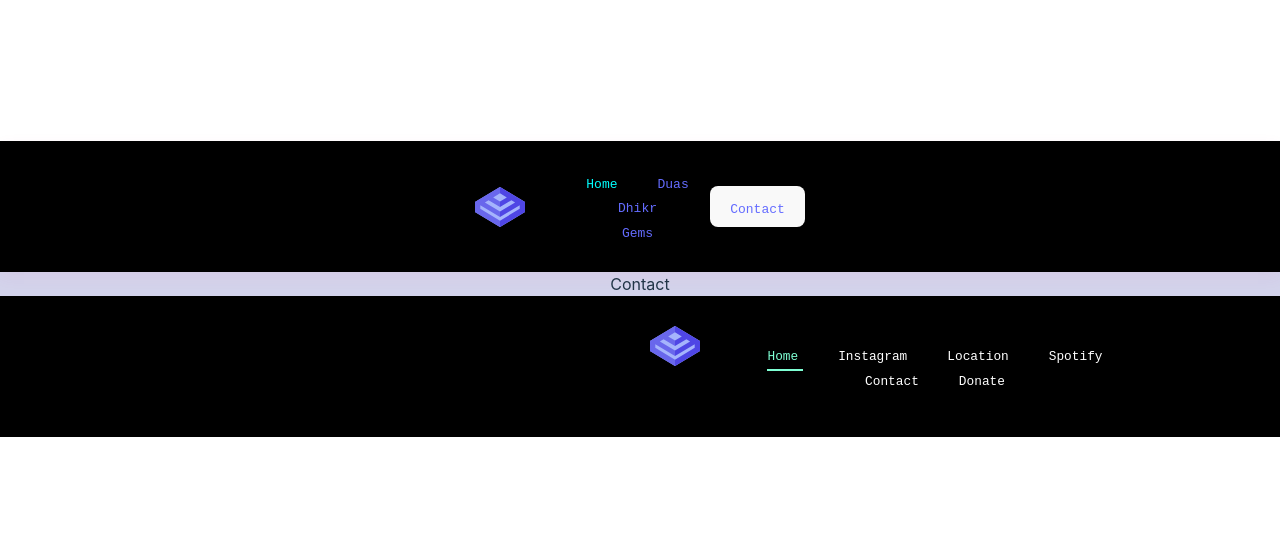
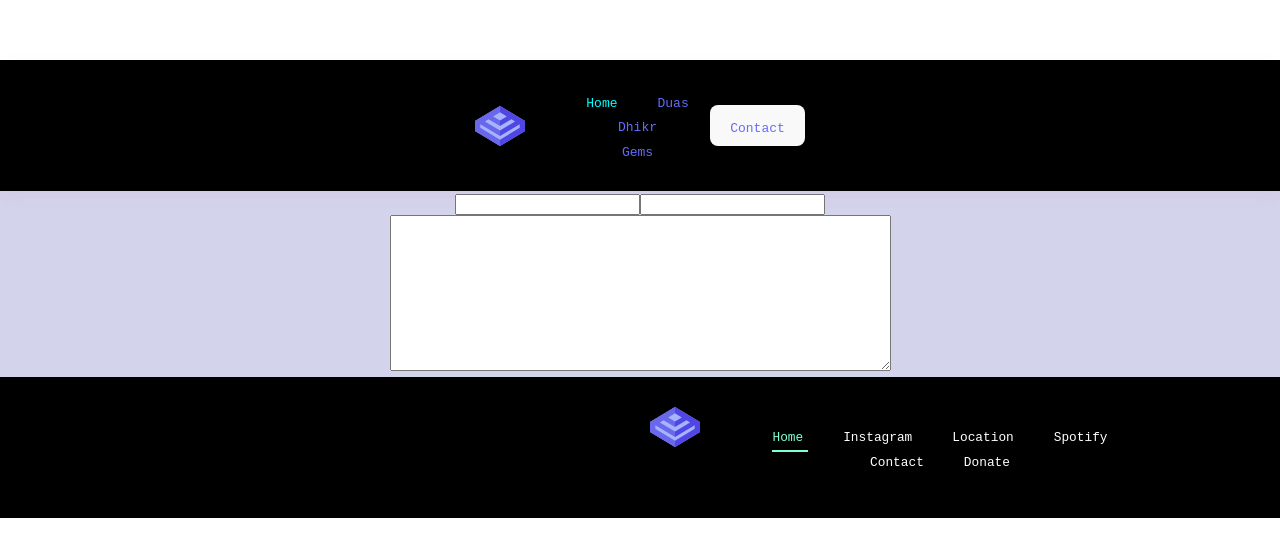
Before and after one commit to Alaabm/Capston_Hidaya_Frontend, a React (Vite) app: page /contact in a window 1280 px wide. Shown: the part 111-668 px from the top of the page. Built offline with nearby package versions, Linux system fonts and the light colour scheme.

Commit message:
added icon

```diff
--- a/package.json
+++ b/package.json
@@ -14,6 +14,7 @@
     "react": "^18.2.0",
     "react-bootstrap": "^2.10.1",
     "react-dom": "^18.2.0",
+    "react-icons": "^5.0.1",
     "react-router-dom": "^6.22.0"
   },
   "devDependencies": {
--- a/src/components/Footer.jsx
+++ b/src/components/Footer.jsx
@@ -6,7 +6,7 @@ const Footer = () => {
   return (
     <>
     <footer className="footer">
-    <a className="logo" href="/">
+    <a className="logo-footer" href="/">
                 </a>
                 <a href="/">
           <svg
--- a/src/pages/Contact.jsx
+++ b/src/pages/Contact.jsx
@@ -2,8 +2,20 @@ import React from 'react'
 
 const Contact = () => {
   return (
-    <div>Contact</div>
+    <>
+      <div className='container-contact'>
+          <div >
+            <input type="text"  required/>
+            <input type="email" id="email" required/>
+          </div>
+          <div>
+            <textarea name="message" id="messafe" cols="60" rows="10"></textarea>
+          </div>
+
+      </div>
+    </>
   )
-}
+  }
+export default Contact
 
-export default Contact
+// id="gem-input-comment"  type="text" ref={gemRef}
--- a/src/pages/Gems.jsx
+++ b/src/pages/Gems.jsx
@@ -2,6 +2,8 @@ import React from "react";
 import { useState, useEffect, useRef } from "react";
 // import "../App.jsx";
 import "../styles/Gems.css";
+import { GiCutDiamond } from "react-icons/gi";
+
 
 const Gems = () => {
   const [gems, setGems] = useState([]);
@@ -64,6 +66,8 @@ const BASE_URL = "https://hidaya-backend.onrender.com"
   };
   return (
     <>
+    <GiCutDiamond />
+
     <div className="root">
 
 
@@ -131,9 +135,6 @@ const BASE_URL = "https://hidaya-backend.onrender.com"
                     backgroundColor: "whitesmoke",
                     color:'black'
                   }}
-
-
-
                 id="gem-input-comment"  type="text" ref={gemRef} />
             </div>
             <br />
@@ -187,7 +188,7 @@ const BASE_URL = "https://hidaya-backend.onrender.com"
                       <button
                         onClick={(evt) => {
                           evt.preventDefault();
-                          handleDeleteGem(g._id,    password);
+                          handleDeleteGem(g._id,password);
                         }}
 
                         style={{
--- a/src/styles/Footer.css
+++ b/src/styles/Footer.css
@@ -3,11 +3,12 @@
     padding-top: 30px;
     padding-bottom: 30px;
     /* padding-right: 20px; */
-    padding-right: 150px;
+    padding-right: 140px;
     padding-left: 650px;
     display: flex;
     /* flex-direction: row; */
     justify-content: space-between;
+    /* position: sticky; */
 }
 
 .logo:hover {
@@ -48,6 +49,11 @@
     left: 20px;
 }
 
-.logo:hover {
+.logo-footer:hover {
     filter: drop-shadow(0 0 2em #ff0ccaaa);
+
   }
+
+.logo-footer{
+    padding-top: 10px;
+}
--- a/src/styles/Gems.css
+++ b/src/styles/Gems.css
@@ -106,8 +106,8 @@
     /* display:flex; */
     /* background-color: rgb(3, 3, 33); */
     /* background-color: rgb(143, 162, 203); */
-    background: linear-gradient( #8276b6, #afc8d7);
-
+    /* background: linear-gradient( #8276b6, #afc8d7); */
+    background: linear-gradient( #afc8d7, #8276b6);
 
 }
 
```
Also changed, not shown: 1 other file (tests, documents, lock files or other folders).
